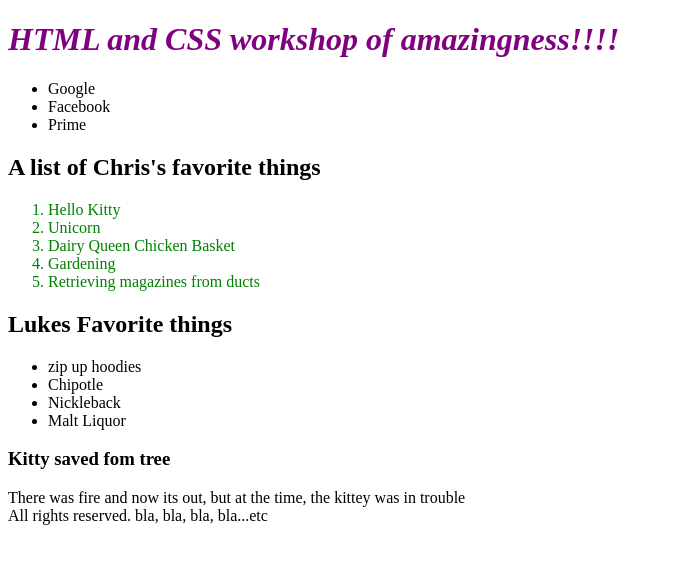
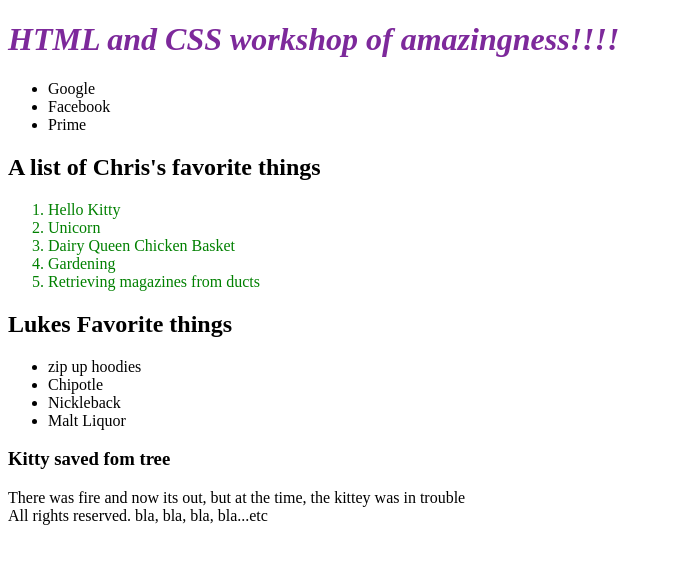
Before and after one commit to wing-span/wing-span.github.io, a plain HTML site: page index.html in a window 1280 px wide. Shown: the whole page, without its empty margins (0-673 px from the left). Drawn offline with Linux system fonts and the light colour scheme.

Commit message:
Update styles.css

```diff
--- a/styles.css
+++ b/styles.css
@@ -1,5 +1,5 @@
 h1 {
-  color: purple;
+  color: #7d299b;
   font-style: italic;
 }
 
```
